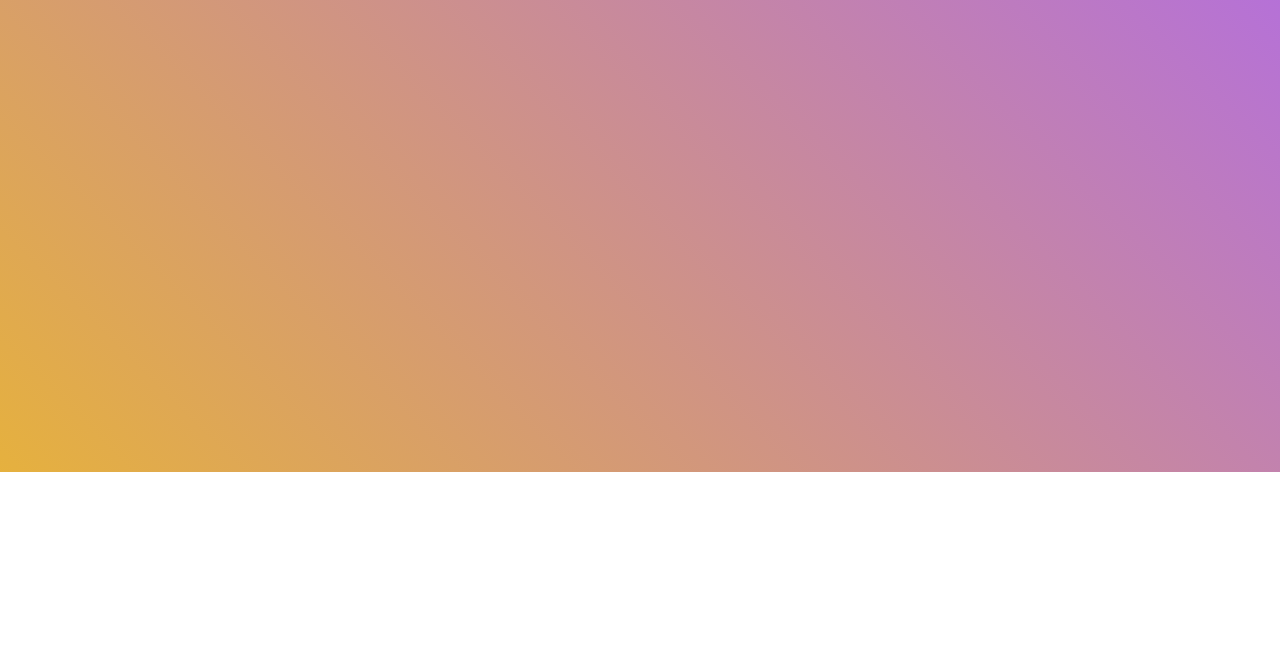
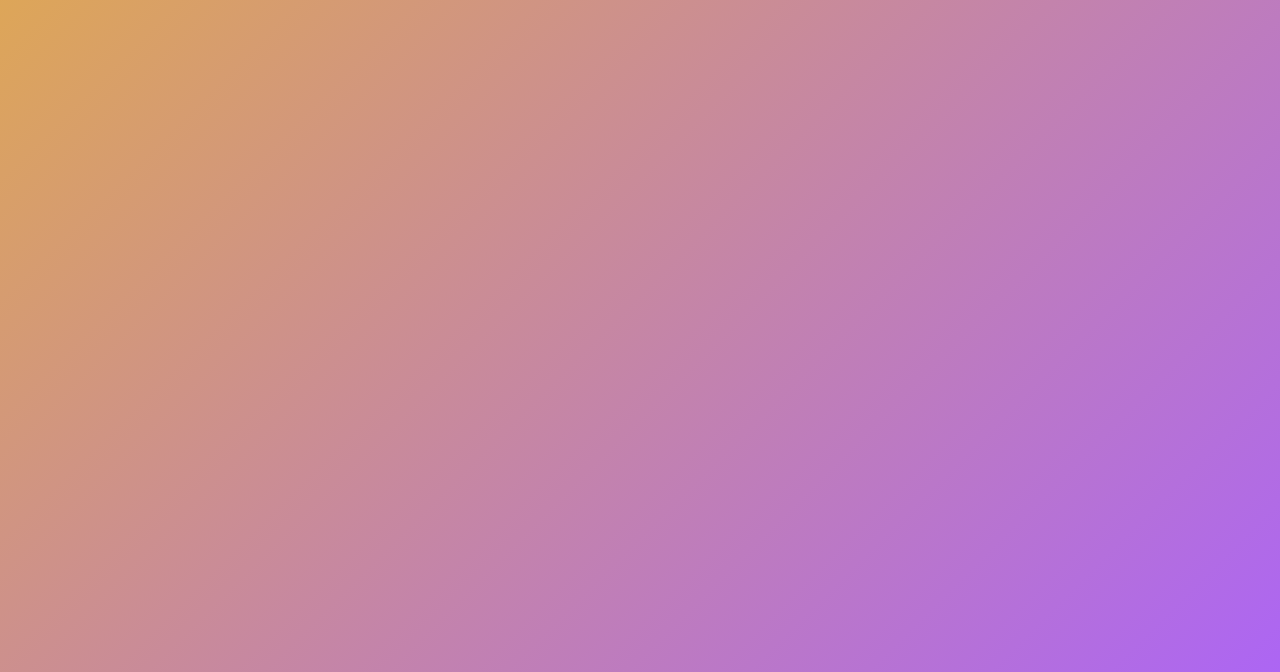
Before and after one commit to annauzun/FitCalc, a plain HTML site: page index.html in a window 1280 px wide. Shown: the part 328-1000 px from the top of the page. Before the commit the page ends 800 px from the top, so only its background shows below. Drawn offline with nearby package versions, Linux system fonts and the light colour scheme.

Commit message:
mob version corrected

```diff
--- a/styles.css
+++ b/styles.css
@@ -7,8 +7,8 @@ html {
 }
 
 .background {
-    background: linear-gradient(45deg, #e3a92be8, #871feeaf);
-    height: 100vh;
+    background: linear-gradient(135deg, #e3a92be8, #871feeaf);
+    height: 1000px;
     width: auto;
     position: relative;
     display: flex;
```
